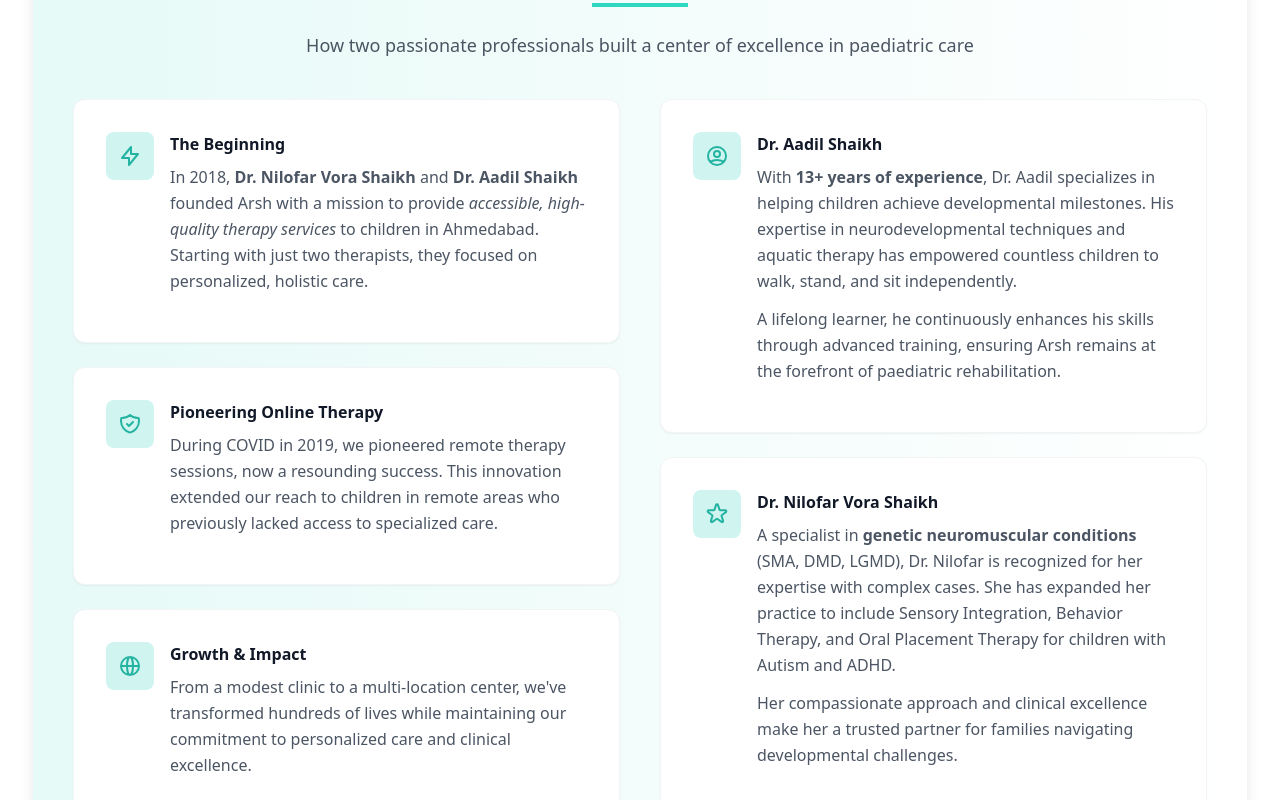
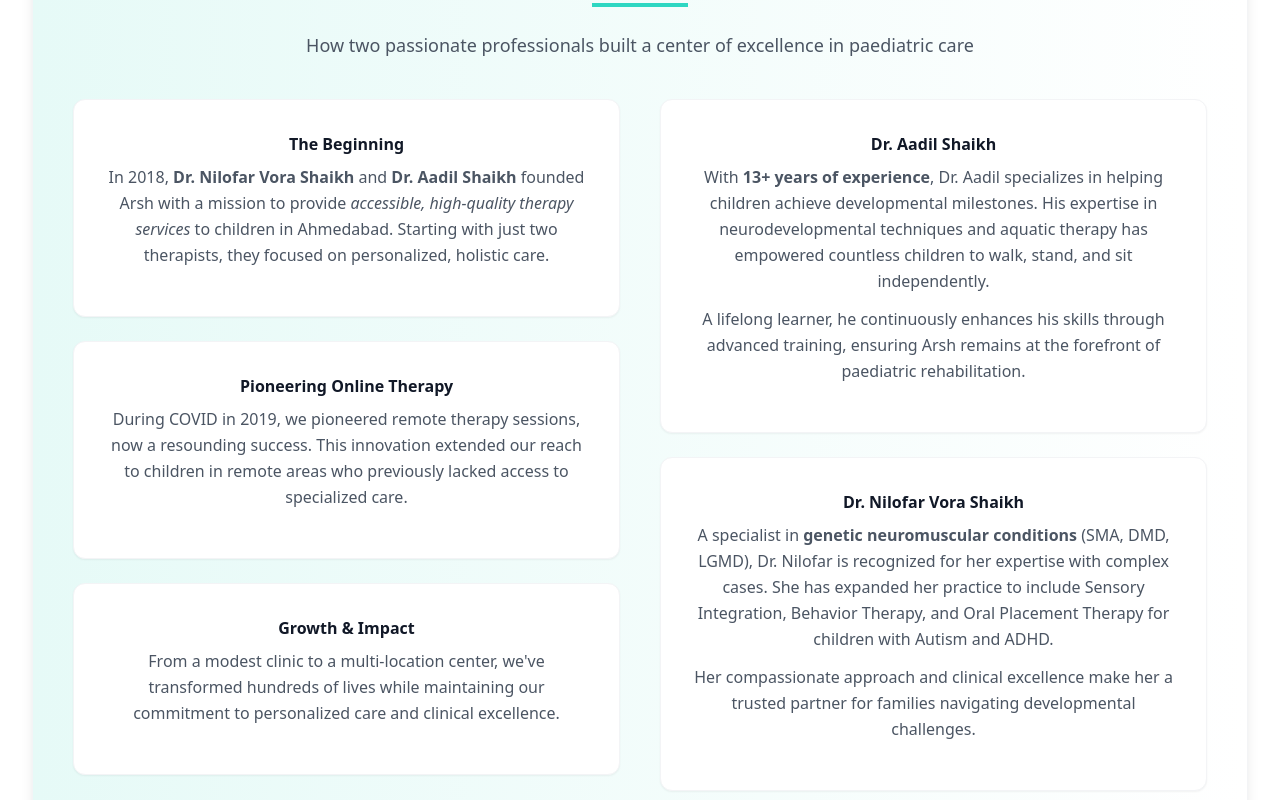
Before and after one commit to arshtherapy/therapy-app, a Next.js app: page /about in a window 1280 px wide. Shown: the part 2000-2800 px from the top of the page. Built offline with nearby package versions, Linux system fonts and the light colour scheme.

Commit message:
updated about

```diff
--- a/src/app/about/page.tsx
+++ b/src/app/about/page.tsx
@@ -374,12 +374,8 @@
       <div className="space-y-6">
         <div className="bg-white p-8 rounded-xl shadow-sm border border-gray-100">
           <div className="flex items-start mb-4">
-            <div className="bg-primary-100 p-3 rounded-lg mr-4">
-              <svg className="w-6 h-6 text-primary-600" fill="none" stroke="currentColor" viewBox="0 0 24 24">
-                <path strokeLinecap="round" strokeLinejoin="round" strokeWidth={2} d="M13 10V3L4 14h7v7l9-11h-7z" />
-              </svg>
-            </div>
-            <div>
+
+            <div className="text-center">
               <h4 className="font-semibold text-gray-900 mb-2">The Beginning</h4>
               <p className="text-gray-600 leading-relaxed">
                 In 2018, <strong>Dr. Nilofar Vora Shaikh</strong> and <strong>Dr. Aadil Shaikh</strong> founded Arsh with a mission to provide <em>accessible, high-quality therapy services</em> to children in Ahmedabad. Starting with just two therapists, they focused on personalized, holistic care.
@@ -390,12 +386,8 @@
 
         <div className="bg-white p-8 rounded-xl shadow-sm border border-gray-100">
           <div className="flex items-start mb-4">
-            <div className="bg-primary-100 p-3 rounded-lg mr-4">
-              <svg className="w-6 h-6 text-primary-600" fill="none" stroke="currentColor" viewBox="0 0 24 24">
-                <path strokeLinecap="round" strokeLinejoin="round" strokeWidth={2} d="M9 12l2 2 4-4m5.618-4.016A11.955 11.955 0 0112 2.944a11.955 11.955 0 01-8.618 3.04A12.02 12.02 0 003 9c0 5.591 3.824 10.29 9 11.622 5.176-1.332 9-6.03 9-11.622 0-1.042-.133-2.052-.382-3.016z" />
-              </svg>
-            </div>
-            <div>
+
+            <div className="text-center">
               <h4 className="font-semibold text-gray-900 mb-2">Pioneering Online Therapy</h4>
               <p className="text-gray-600 leading-relaxed">
                 During COVID in 2019, we pioneered remote therapy sessions, now a resounding success. This innovation extended our reach to children in remote areas who previously lacked access to specialized care.
@@ -406,12 +398,8 @@
 
         <div className="bg-white p-8 rounded-xl shadow-sm border border-gray-100">
           <div className="flex items-start mb-4">
-            <div className="bg-primary-100 p-3 rounded-lg mr-4">
-              <svg className="w-6 h-6 text-primary-600" fill="none" stroke="currentColor" viewBox="0 0 24 24">
-                <path strokeLinecap="round" strokeLinejoin="round" strokeWidth={2} d="M21 12a9 9 0 01-9 9m9-9a9 9 0 00-9-9m9 9H3m9 9a9 9 0 01-9-9m9 9c1.657 0 3-4.03 3-9s-1.343-9-3-9m0 18c-1.657 0-3-4.03-3-9s1.343-9 3-9m-9 9a9 9 0 019-9" />
-              </svg>
-            </div>
-            <div>
+
+            <div className="text-center">
               <h4 className="font-semibold text-gray-900 mb-2">Growth & Impact</h4>
               <p className="text-gray-600 leading-relaxed">
                 From a modest clinic to a multi-location center, we&#39;ve transformed hundreds of lives while maintaining our commitment to personalized care and clinical excellence.
@@ -424,12 +412,8 @@
       <div className="space-y-6">
         <div className="bg-white p-8 rounded-xl shadow-sm border border-gray-100">
           <div className="flex items-start mb-4">
-            <div className="bg-primary-100 p-3 rounded-lg mr-4">
-              <svg className="w-6 h-6 text-primary-600" fill="none" stroke="currentColor" viewBox="0 0 24 24">
-                <path strokeLinecap="round" strokeLinejoin="round" strokeWidth={2} d="M5.121 17.804A13.937 13.937 0 0112 16c2.5 0 4.847.655 6.879 1.804M15 10a3 3 0 11-6 0 3 3 0 016 0zm6 2a9 9 0 11-18 0 9 9 0 0118 0z" />
-              </svg>
-            </div>
-            <div>
+
+            <div className="text-center">
               <h4 className="font-semibold text-gray-900 mb-2">Dr. Aadil Shaikh</h4>
               <p className="text-gray-600 leading-relaxed mb-3">
                 With <strong>13+ years of experience</strong>, Dr. Aadil specializes in helping children achieve developmental milestones. His expertise in neurodevelopmental techniques and aquatic therapy has empowered countless children to walk, stand, and sit independently.
@@ -443,12 +427,8 @@
 
         <div className="bg-white p-8 rounded-xl shadow-sm border border-gray-100">
           <div className="flex items-start mb-4">
-            <div className="bg-primary-100 p-3 rounded-lg mr-4">
-              <svg className="w-6 h-6 text-primary-600" fill="none" stroke="currentColor" viewBox="0 0 24 24">
-                <path strokeLinecap="round" strokeLinejoin="round" strokeWidth={2} d="M11.049 2.927c.3-.921 1.603-.921 1.902 0l1.519 4.674a1 1 0 00.95.69h4.915c.969 0 1.371 1.24.588 1.81l-3.976 2.888a1 1 0 00-.363 1.118l1.518 4.674c.3.922-.755 1.688-1.538 1.118l-3.976-2.888a1 1 0 00-1.176 0l-3.976 2.888c-.783.57-1.838-.197-1.538-1.118l1.518-4.674a1 1 0 00-.363-1.118l-3.976-2.888c-.784-.57-.38-1.81.588-1.81h4.914a1 1 0 00.951-.69l1.519-4.674z" />
-              </svg>
-            </div>
-            <div>
+
+            <div className="text-center">
               <h4 className="font-semibold text-gray-900 mb-2">Dr. Nilofar Vora Shaikh</h4>
               <p className="text-gray-600 leading-relaxed mb-3">
                 A specialist in <strong>genetic neuromuscular conditions</strong> (SMA, DMD, LGMD), Dr. Nilofar is recognized for her expertise with complex cases. She has expanded her practice to include Sensory Integration, Behavior Therapy, and Oral Placement Therapy for children with Autism and ADHD.
@@ -473,7 +453,7 @@
 
     <div className="mt-10 text-center max-w-4xl mx-auto">
       <blockquote className="text-gray-700 italic text-lg leading-relaxed border-l-4 border-primary-500 pl-6 py-2">
-        &quot;From a small clinic to a trusted name in paediatric rehabilitation, our journey reflects our unwavering commitment to transforming children&#39;s lives through innovative, compassionate care.&quot;
+        &quot;From a small clinic to a trusted name in paediatric rehabilitation, our journey reflects our unwavering commitment to transforming childrens lives through innovative, compassionate care.&quot;
       </blockquote>
       <div className="mt-4 text-gray-500 font-medium">
         — Dr. Nilofar & Dr. Aadil Shaikh
--- a/src/components/Navbar.tsx
+++ b/src/components/Navbar.tsx
@@ -65,6 +65,25 @@
 
   const isActive = (path: string) =>
     pathname !== null && (pathname === path || pathname.startsWith(path + "/"));
+
+  // Handle mobile menu close with slight delay to allow navigation
+  const handleMobileMenuClose = () => {
+    // Close immediately for better UX, navigation will still work
+    setServicesDropdownOpen(false);
+    setIsOpen(false);
+  };
+
+  // Handle service link click in mobile
+  const handleServiceLinkClick = (href: string) => {
+    // Close menus first
+    setServicesDropdownOpen(false);
+    setIsOpen(false);
+
+    // Force navigation programmatically if needed
+    if (typeof window !== 'undefined') {
+      window.location.href = href;
+    }
+  };
 
   return (
     <nav className="backdrop-blur-xl bg-white/90 border-b border-gray-100 shadow-sm sticky top-0 z-50 transition-all duration-300">
@@ -214,43 +233,35 @@
                     {servicesDropdownOpen && (
                       <div className="pl-6 py-1 space-y-1">
                         {/* Main Services Page Link */}
-                        <Link
-                          href="/services"
-                          className={`block px-4 py-2.5 text-sm rounded-lg transition-colors ${
+                        <button
+                          onClick={() => handleServiceLinkClick("/services")}
+                          className={`block w-full text-left px-4 py-2.5 text-sm rounded-lg transition-colors ${
                             pathname === "/services"
                               ? "text-primary bg-primary-light"
                               : "text-gray-700 hover:text-primary hover:bg-primary-light"
                           }`}
-                          onClick={() => {
-                            setServicesDropdownOpen(false);
-                            setIsOpen(false);
-                          }}
                         >
                           <div className="flex items-center">
                             <span className="mr-2 text-primary">•</span>
                             All Services
                           </div>
-                        </Link>
+                        </button>
                         {/* Individual Service Links */}
                         {servicesData.map((service) => (
-                          <Link
+                          <button
                             key={service.id}
-                            href={`/services/${service.id}`}
-                            className={`block px-4 py-2.5 text-sm rounded-lg transition-colors ${
+                            onClick={() => handleServiceLinkClick(`/services/${service.id}`)}
+                            className={`block w-full text-left px-4 py-2.5 text-sm rounded-lg transition-colors ${
                               pathname === `/services/${service.id}`
                                 ? "text-primary bg-primary-light"
                                 : "text-gray-700 hover:text-primary hover:bg-primary-light"
                             }`}
-                            onClick={() => {
-                              setServicesDropdownOpen(false);
-                              setIsOpen(false);
-                            }}
                           >
                             <div className="flex items-center">
                               <span className="mr-2 text-primary">•</span>
                               {service.title}
                             </div>
-                          </Link>
+                          </button>
                         ))}
                       </div>
                     )}
```
